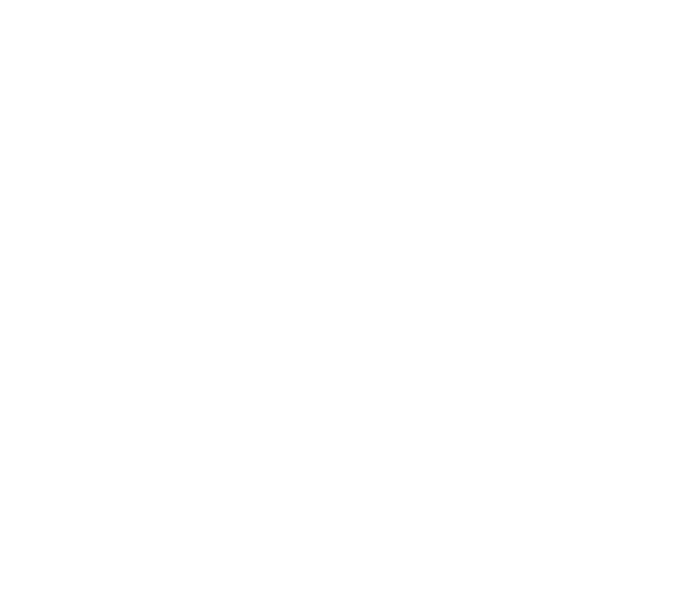
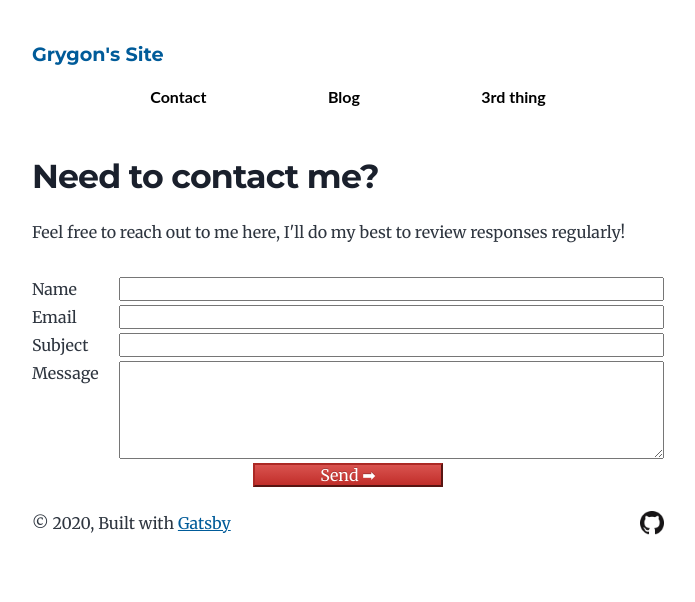
Before and after one commit to Grygon/blog-trilium, a Gatsby site: page /contact in a window 1280 px wide. Before the commit this address had no page. Shown: the whole page, without its empty margins (292-987 px from the left). Built offline with nearby package versions, Linux system fonts and the light colour scheme; Gatsby itself is replaced by a stand-in of ours.

Commit message:
Added header navigation and github footer

```diff
--- a/gatsby-config.js
+++ b/gatsby-config.js
@@ -3,24 +3,24 @@ module.exports = {
     title: `Grygon's Site`,
     author: {
       name: `Grygon`,
-      summary: `A person I guess?`,
+      summary: `A Mechanical/Software/Technical Engineer tinkering his way through the world`,
     },
-    description: `A starter blog demonstrating what Gatsby can do.`,
+    description: `A barebones personal site`,
     siteUrl: `https://www.grygon.com`
   },
   plugins: [
     {
       resolve: `gatsby-source-filesystem`,
       options: {
-        path: `${__dirname}/content/blog`,
+        path: `./content/blog`,
         name: `blog`,
       },
     },
     {
       resolve: `gatsby-source-filesystem`,
       options: {
-        path: `${__dirname}/content/assets`,
-        name: `assets`,
+        path: `./content/images`,
+        name: `images`
       },
     },
     {
@@ -54,6 +54,8 @@ module.exports = {
         //trackingId: `ADD YOUR TRACKING ID HERE`,
       },
     },
+    // Re-enable for a feed
+    /**
     `gatsby-plugin-feed`,
     {
       resolve: `gatsby-plugin-manifest`,
@@ -63,12 +65,12 @@ module.exports = {
         start_url: `/`,
         background_color: `#ffffff`,
         theme_color: `#663399`,
-        display: `minimal-ui`,
-        icon: `content/assets/gatsby-icon.png`,
+        display: `minimal-ui`
       },
-    },
+    }, */
     `gatsby-plugin-react-helmet`,
-    `gatsby-plugin-catch-links`
+    `gatsby-plugin-catch-links`,
+    `gatsby-plugin-styled-components`
     // this (optional) plugin enables Progressive Web App + Offline functionality
     // To learn more, visit: https://gatsby.dev/offline
     // `gatsby-plugin-offline`,
--- a/package.json
+++ b/package.json
@@ -8,6 +8,7 @@
     "url": "https://github.com/gatsbyjs/gatsby/issues"
   },
   "dependencies": {
+    "babel-plugin-styled-components": "^1.12.0",
     "gatsby": "^2.26.1",
     "gatsby-image": "^2.5.0",
     "gatsby-plugin-catch-links": "^2.6.0",
@@ -17,6 +18,7 @@
     "gatsby-plugin-offline": "^3.4.0",
     "gatsby-plugin-react-helmet": "^3.4.0",
     "gatsby-plugin-sharp": "^2.8.0",
+    "gatsby-plugin-styled-components": "^3.6.0",
     "gatsby-remark-copy-linked-files": "^2.4.0",
     "gatsby-remark-images": "^3.5.1",
     "gatsby-remark-prismjs": "^3.7.0",
@@ -29,6 +31,7 @@
     "react": "^16.12.0",
     "react-dom": "^16.12.0",
     "react-helmet": "^5.2.1",
+    "styled-components": "^5.2.1",
     "typeface-merriweather": "0.0.72",
     "typeface-montserrat": "0.0.75"
   },
--- a/src/components/layout.js
+++ b/src/components/layout.js
@@ -1,7 +1,16 @@
 import React from "react"
-import { Link } from "gatsby"
+import { Link, graphql, StaticQuery } from "gatsby"
 
-const Layout = ({ location, title, children }) => {
+import styled from "styled-components"
+
+import Img from "gatsby-image"
+
+const TopNavBar = styled.div`
+  display: flex;
+  justify-content: space-evenly;
+`
+
+const Layout = ({ location, title, children, data }) => {
   const rootPath = `${__PATH_PREFIX__}/`
   const isRootPath = location.pathname === rootPath
   let header
@@ -20,14 +29,44 @@ const Layout = ({ location, title, children }) => {
     )
   }
 
+  let navBarContent = {
+    Contact: "/contact",
+    Blog: "/blog",
+    '3rd thing': "/"
+  }
+
   return (
     <div className="global-wrapper" data-is-root-path={isRootPath}>
       <header className="global-header">{header}</header>
+      <TopNavBar>
+        {Object.keys(navBarContent).map(key => {
+          return (<Link to={navBarContent[key]} className="navBarButton">{key}</Link>)
+        })}
+      </TopNavBar>
       <main>{children}</main>
       <footer>
         © {new Date().getFullYear()}, Built with
         {` `}
         <a href="https://www.gatsbyjs.com">Gatsby</a>
+        <StaticQuery
+        query={graphql`
+          query {
+            fileName: file(relativePath: { eq: "GitHub-Mark-64px.png" }) {
+              childImageSharp {
+                fluid(maxWidth:24) {
+                  ...GatsbyImageSharpFluid
+                }
+              }
+            }
+          }
+        `}
+        render={data => (
+          <Link to="https://github.com/Grygon/blog-trilium">
+            <Img fluid={data.fileName.childImageSharp.fluid} className="githubFooter" alt="Source"/>
+          </Link>
+          )
+        }
+      />
       </footer>
     </div>
   )
--- /dev/null
+++ b/src/pages/contact.js
@@ -0,0 +1,68 @@
+import React from "react"
+import Layout from "../components/layout"
+import { graphql } from "gatsby"
+import styled from "styled-components"
+
+const EmailForm = styled.form`
+    display: grid;
+    grid-template-columns: 8ch 1fr;
+    grid-template-rows: 1.5em 1.5em 1.5em 1fr;
+    grid-gap: 4px;
+`
+const SendButton = styled.button`
+    margin: auto;
+    grid-column: 1 / 3;
+    width: 8em;
+    background-color: #c12e2a;
+    background-image: linear-gradient(to bottom,#d9534f 0,#c12e2a 100%);
+    background-repeat: repeat-x;
+    text-shadow: 0 -1px 0 rgba(0,0,0,.2);
+    color: #fff;
+    border-color: #ac2925;
+    display: block;
+    width: 30%;
+`
+
+
+
+const Contact = ({ location, data }) => {
+    const siteTitle = data.site.siteMetadata?.title || `Title`;
+
+    return (
+        <Layout location={location} title={siteTitle}>
+            <h2>Need to contact me?</h2>
+            <p>Feel free to reach out to me here, I'll do my best to review responses regularly!</p>
+            <EmailForm method="post" action="https://formspree.io/f/mdopwwwk">
+                <label>
+                    Name
+                </label>
+                <input type="text" name="name" id="name" />
+                <label>
+                    Email
+                </label>
+                <input type="email" name="_replyto" />
+                <label>
+                    Subject
+                </label>
+                <input type="text" name="subject" id="subject" />
+                <label>
+                    Message
+                </label>
+                <textarea name="message" id="message" rows="5" />
+                <SendButton type="submit">Send ➡</SendButton>
+            </EmailForm>
+        </Layout>
+    )
+};
+
+export default Contact
+
+export const pageQuery = graphql`
+  query {
+    site {
+      siteMetadata {
+        title
+      }
+    }
+  }
+`
--- a/src/style.css
+++ b/src/style.css
@@ -251,7 +251,7 @@ a:focus {
 }
 
 .global-header {
-  margin-bottom: var(--spacing-12);
+  margin-bottom: var(--spacing-4);
 }
 
 .main-heading {
@@ -331,3 +331,28 @@ a:focus {
     list-style-position: inside;
   }
 }
+
+
+/* Navigation Buttons */
+.navBarButton {
+  font-family: Ringside Regular A,Ringside Regular B,Rubik,Lato,Lucida Grande,Lucida Sans Unicode,Tahoma,Sans-Serif;
+  font-style: normal;
+  font-weight: 700;
+  color: black;
+  text-decoration: none;
+  text-align: center;
+  padding-bottom: .1rem;
+  padding-left: .2rem;
+  padding-right: .2rem;
+}
+
+.navBarButton:hover {
+  font-size: 1.1rem;
+  padding: 0;
+  color: #8d1e1a;
+}
+
+.githubFooter {
+  width: 24px;
+  float: right;
+}
```
Also changed, not shown: content/images/GitHub-Mark-64px.png (added), 1 other file.
